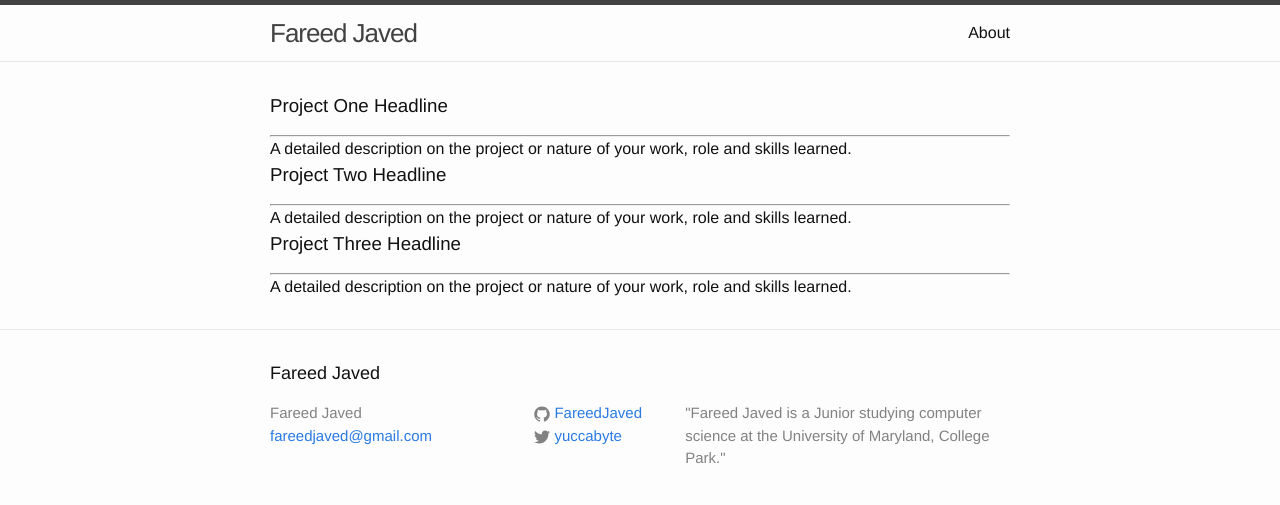
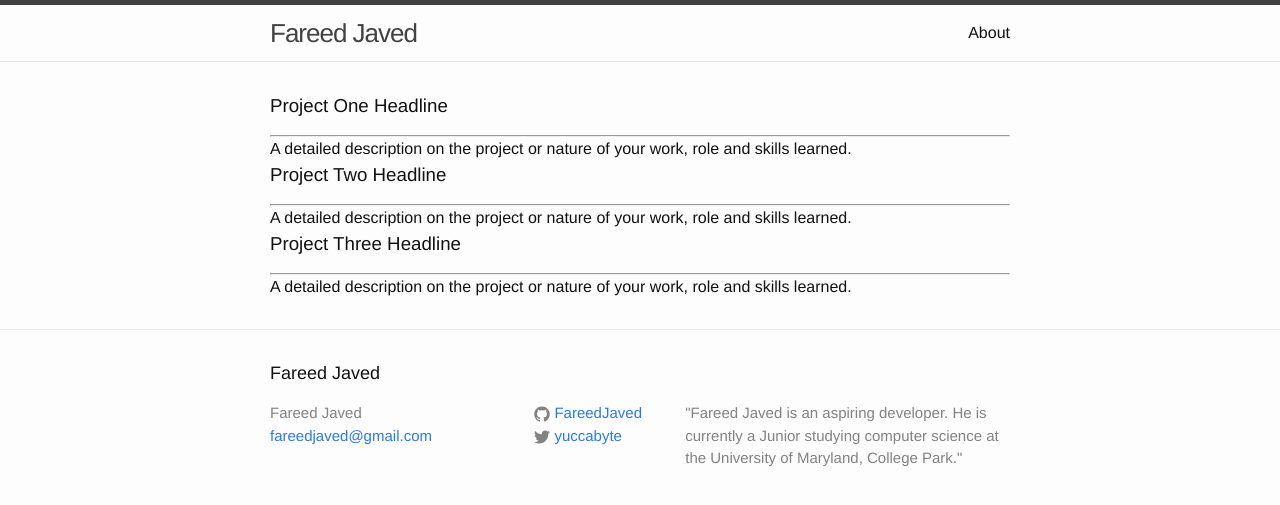
Before and after one commit to FareedJaved/FareedJaved.github.io, a Jekyll site: the page built from index.html, in a window 1280 px wide. Shown: the top 505 px of the page. Built offline with Jekyll 4.4.1, drawn with Linux system fonts in a browser that asks for light colours.

Commit message:
made changes to config

```diff
--- a/_config.yml
+++ b/_config.yml
@@ -2,7 +2,7 @@
 title: Fareed Javed
 email: fareedjaved@gmail.com
 description: > # this means to ignore newlines until "baseurl:"
- "Fareed Javed is a Junior studying computer science at the University of Maryland, College Park."
+ "Fareed Javed is an aspiring developer. He is currently a Junior studying computer science at the University of Maryland, College Park."
 baseurl: "" # the subpath of your site, e.g. /blog/
 url: "http://yourdomain.com" # the base hostname & protocol for your site
 twitter_username: yuccabyte
```
